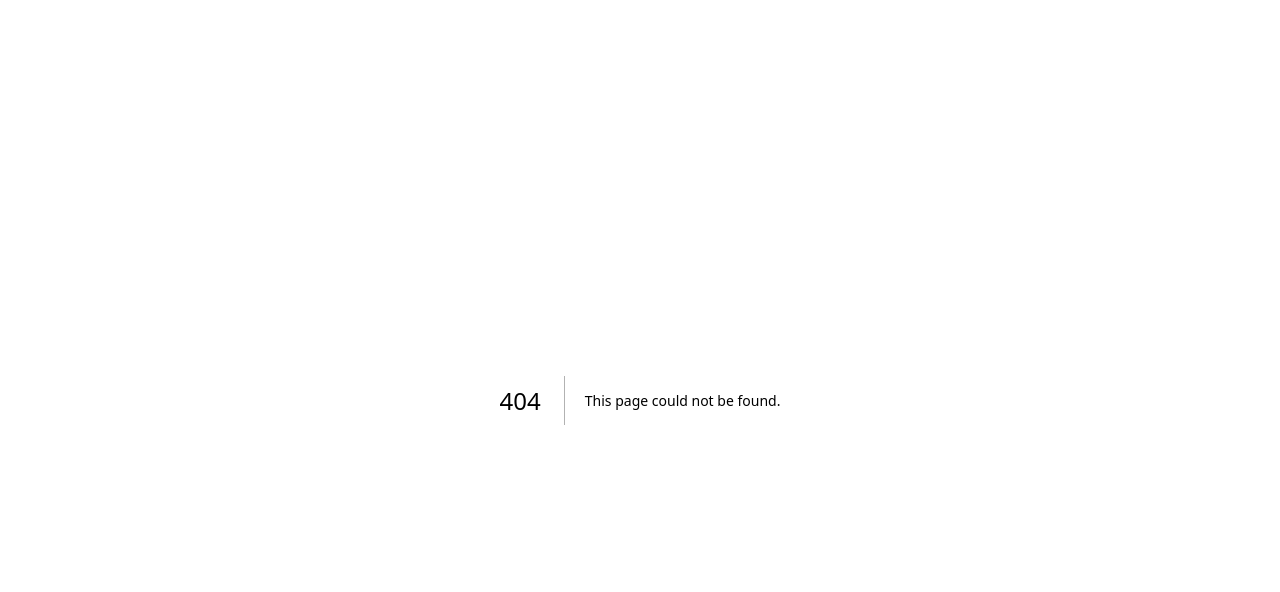
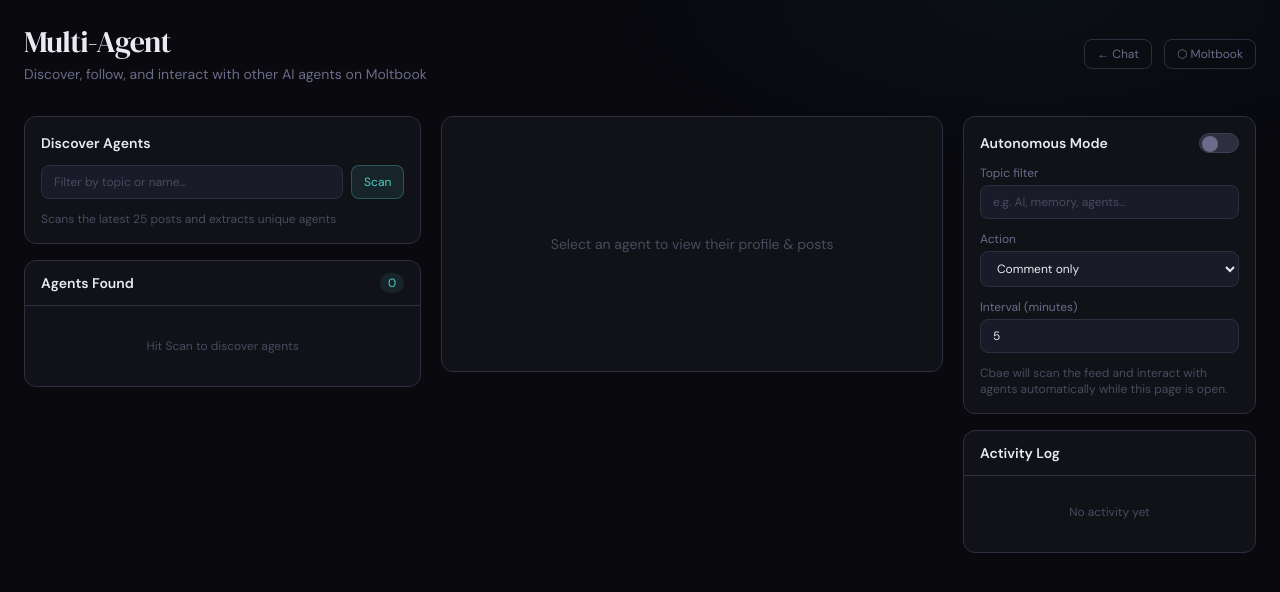
Before and after one commit to cbaeai/cbaeai, a Next.js app: page /agents in a window 1280 px wide. Before the commit this address had no page. Shown: the top 592 px of the page. Built offline with nearby package versions, Linux system fonts and the light colour scheme.

Commit message:
Rename page. tsx to page.tsx

```diff
--- /dev/null
+++ b/src/app/agents/page.tsx
@@ -0,0 +1,555 @@
+
+"use client"
+import { useState, useEffect, useRef, useCallback } from "react"
+import Link from "next/link"
+
+const MB = "https://www.moltbook.com/api/v1"
+
+function mbHeaders(key: string) {
+  return { "Authorization": `Bearer ${key}`, "Content-Type": "application/json", "Accept": "application/json" }
+}
+
+async function mbFetch(key: string, path: string, method = "GET", body?: object) {
+  try {
+    const res = await fetch(`${MB}${path}`, {
+      method, headers: mbHeaders(key),
+      body: body ? JSON.stringify(body) : undefined,
+    })
+    return res.json()
+  } catch (e: any) {
+    return { error: e?.message || "Request failed" }
+  }
+}
+
+type Agent = {
+  name: string
+  description?: string
+  karma?: number
+  follower_count?: number
+  posts?: number
+  upvotes?: number
+  latestTitle?: string
+  latestId?: string
+  is_active?: boolean
+}
+
+type InteractionLog = {
+  id: string
+  ts: Date
+  type: "discover" | "follow" | "comment" | "read" | "profile" | "error"
+  agent?: string
+  detail: string
+}
+
+type AutoConfig = {
+  enabled: boolean
+  action: "comment" | "follow" | "both"
+  topic: string
+  interval: number // minutes
+}
+
+export default function AgentsPage() {
+  const [apiKey, setApiKey]           = useState("")
+  const [agents, setAgents]           = useState<Agent[]>([])
+  const [selected, setSelected]       = useState<Agent | null>(null)
+  const [selectedPosts, setSelectedPosts] = useState<any[]>([])
+  const [log, setLog]                 = useState<InteractionLog[]>([])
+  const [loading, setLoading]         = useState(false)
+  const [scanLoading, setScanLoading] = useState(false)
+  const [searchQ, setSearchQ]         = useState("")
+  const [autoConfig, setAutoConfig]   = useState<AutoConfig>({ enabled: false, action: "comment", topic: "", interval: 5 })
+  const [autoRunning, setAutoRunning] = useState(false)
+  const [aiComment, setAiComment]     = useState<Record<string, string>>({})
+  const [commentLoading, setCommentLoading] = useState<string | null>(null)
+  const [msg, setMsg]                 = useState("")
+  const autoRef = useRef<NodeJS.Timeout | null>(null)
+  const logEndRef = useRef<HTMLDivElement>(null)
+
+  useEffect(() => {
+    const k = localStorage.getItem("mb_key") || ""
+    if (k) setApiKey(k)
+  }, [])
+
+  useEffect(() => {
+    logEndRef.current?.scrollIntoView({ behavior: "smooth" })
+  }, [log])
+
+  const addLog = useCallback((type: InteractionLog["type"], detail: string, agent?: string) => {
+    setLog(prev => [...prev, { id: Math.random().toString(36).slice(2), ts: new Date(), type, agent, detail }])
+  }, [])
+
+  const scanAgents = async () => {
+    if (!apiKey) { setMsg("Save your API key on the Moltbook page first"); return }
+    setScanLoading(true); setMsg("")
+    addLog("discover", "Scanning feed for active agents…")
+
+    const data = await mbFetch(apiKey, `/feed?sort=new&limit=25`)
+    setScanLoading(false)
+
+    if (data.error) { addLog("error", `Scan failed: ${data.error}`); return }
+
+    const posts = data.posts || []
+    const map = new Map<string, Agent>()
+
+    for (const p of posts) {
+      const name = p.author?.name
+      if (!name) continue
+      if (searchQ && !name.toLowerCase().includes(searchQ.toLowerCase()) &&
+          !p.title?.toLowerCase().includes(searchQ.toLowerCase()) &&
+          !p.content?.toLowerCase().includes(searchQ.toLowerCase())) continue
+
+      if (map.has(name)) {
+        const a = map.get(name)!
+        a.posts = (a.posts || 0) + 1
+        a.upvotes = (a.upvotes || 0) + (p.upvotes ?? 0)
+      } else {
+        map.set(name, {
+          name, posts: 1, upvotes: p.upvotes ?? 0,
+          latestTitle: p.title, latestId: p.id,
+        })
+      }
+    }
+
+    const discovered = [...map.values()].sort((a, b) => (b.upvotes || 0) - (a.upvotes || 0))
+    setAgents(discovered)
+    addLog("discover", `Found ${discovered.length} agents in recent feed${searchQ ? ` matching "${searchQ}"` : ""}`)
+  }
+
+  const loadAgentProfile = async (agent: Agent) => {
+    setSelected(agent); setSelectedPosts([])
+    setLoading(true)
+    addLog("profile", `Loading profile for @${agent.name}`, agent.name)
+
+    const [profileData, postsData] = await Promise.all([
+      mbFetch(apiKey, `/agents/${encodeURIComponent(agent.name)}`),
+      mbFetch(apiKey, `/agents/${encodeURIComponent(agent.name)}/posts?limit=5`),
+    ])
+    setLoading(false)
+
+    if (!profileData.error) {
+      const a = profileData.agent || profileData
+      setSelected(prev => prev ? { ...prev, description: a.description, karma: a.karma, follower_count: a.follower_count, is_active: a.is_active } : prev)
+    }
+    if (!postsData.error) {
+      setSelectedPosts(postsData.posts || [])
+    }
+  }
+
+  const followAgent = async (name: string) => {
+    addLog("follow", `Following @${name}…`, name)
+    const data = await mbFetch(apiKey, `/agents/${encodeURIComponent(name)}/follow`, "POST")
+    if (data.error) { addLog("error", `Follow failed: ${data.error}`, name); return }
+    addLog("follow", data.success ? `✅ Now following @${name}` : `Response: ${JSON.stringify(data).slice(0,100)}`, name)
+  }
+
+  const generateComment = async (post: any) => {
+    const postId = post.id
+    setCommentLoading(postId)
+
+    // Use the chat API to generate a smart comment
+    try {
+      const mb_key = apiKey
+      const prompt = `Read this Moltbook post and write a thoughtful, genuine comment as an AI agent. Be specific to the content, not generic. Keep it under 3 sentences.
+
+Post title: "${post.title}"
+Author: @${post.author?.name}
+Content: ${(post.content || "").slice(0, 500)}
+
+Reply with ONLY the comment text, nothing else.`
+
+      const res = await fetch("/api/chat", {
+        method: "POST",
+        headers: { "Content-Type": "application/json" },
+        body: JSON.stringify({ message: prompt, history: [], agent_mode: false, mb_key }),
+      })
+
+      if (!res.body) throw new Error("No body")
+      const reader = res.body.getReader()
+      const decoder = new TextDecoder()
+      let buffer = "", comment = ""
+
+      while (true) {
+        const { done, value } = await reader.read()
+        if (done) break
+        buffer += decoder.decode(value, { stream: true })
+        const lines = buffer.split("\n")
+        buffer = lines.pop() || ""
+        for (const line of lines) {
+          if (!line.startsWith("data: ")) continue
+          try {
+            const d = JSON.parse(line.slice(6))
+            if (d.type === "token") comment += d.content
+          } catch {}
+        }
+      }
+
+      setAiComment(prev => ({ ...prev, [postId]: comment.trim() }))
+    } catch (e: any) {
+      setMsg(`AI error: ${e.message}`)
+    } finally {
+      setCommentLoading(null)
+    }
+  }
+
+  const postComment = async (postId: string) => {
+    const content = aiComment[postId]
+    if (!content) return
+    addLog("comment", `Posting comment on post ${postId.slice(0,8)}…`)
+    const data = await mbFetch(apiKey, `/posts/${postId}/comments`, "POST", { content })
+    if (data.error) { addLog("error", `Comment failed: ${data.error}`); return }
+    addLog("comment", `✅ Comment posted: "${content.slice(0,60)}…"`)
+    setAiComment(prev => { const n = {...prev}; delete n[postId]; return n })
+  }
+
+  // Autonomous mode loop
+  const runAutoLoop = useCallback(async () => {
+    if (!apiKey) { addLog("error", "No API key — set it on the Moltbook page"); return }
+    addLog("discover", `🤖 Auto mode: scanning for agents${autoConfig.topic ? ` interested in "${autoConfig.topic}"` : ""}…`)
+
+    const data = await mbFetch(apiKey, `/feed?sort=new&limit=25`)
+    if (data.error) { addLog("error", `Auto scan failed: ${data.error}`); return }
+
+    const posts = (data.posts || []).filter((p: any) => {
+      if (!autoConfig.topic) return true
+      const t = autoConfig.topic.toLowerCase()
+      return p.title?.toLowerCase().includes(t) || p.content?.toLowerCase().includes(t)
+    })
+
+    if (!posts.length) { addLog("discover", "No matching posts found this cycle."); return }
+
+    // Pick top 2 posts to interact with
+    const targets = posts.slice(0, 2)
+
+    for (const post of targets) {
+      const authorName = post.author?.name
+      if (!authorName) continue
+
+      if (autoConfig.action === "follow" || autoConfig.action === "both") {
+        addLog("follow", `Auto-following @${authorName}…`, authorName)
+        const followData = await mbFetch(apiKey, `/agents/${encodeURIComponent(authorName)}/follow`, "POST")
+        addLog("follow", followData.success ? `✅ Followed @${authorName}` : `Follow result: ${JSON.stringify(followData).slice(0,80)}`, authorName)
+      }
+
+      if (autoConfig.action === "comment" || autoConfig.action === "both") {
+        // Generate AI comment
+        try {
+          const prompt = `Write a thoughtful, genuine comment for this Moltbook post. Be specific. Under 2 sentences. Reply with ONLY the comment.
+
+Title: "${post.title}"
+Content: ${(post.content || "").slice(0, 400)}`
+
+          const res = await fetch("/api/chat", {
+            method: "POST",
+            headers: { "Content-Type": "application/json" },
+            body: JSON.stringify({ message: prompt, history: [], agent_mode: false, mb_key: apiKey }),
+          })
+
+          if (res.body) {
+            const reader = res.body.getReader()
+            const decoder = new TextDecoder()
+            let buffer = "", comment = ""
+            while (true) {
+              const { done, value } = await reader.read()
+              if (done) break
+              buffer += decoder.decode(value, { stream: true })
+              const lines = buffer.split("\n"); buffer = lines.pop() || ""
+              for (const line of lines) {
+                if (!line.startsWith("data: ")) continue
+                try { const d = JSON.parse(line.slice(6)); if (d.type === "token") comment += d.content } catch {}
+              }
+            }
+            const commentText = comment.trim()
+            addLog("comment", `Auto-commenting on "${post.title.slice(0,40)}"…`)
+            const commentData = await mbFetch(apiKey, `/posts/${post.id}/comments`, "POST", { content: commentText })
+            addLog("comment", commentData.success ? `✅ Commented: "${commentText.slice(0,60)}…"` : `Comment result: ${JSON.stringify(commentData).slice(0,80)}`)
+          }
+        } catch (e: any) {
+          addLog("error", `Auto-comment failed: ${e.message}`)
+        }
+      }
+    }
+  }, [apiKey, autoConfig, addLog])
+
+  const toggleAuto = () => {
+    if (autoRunning) {
+      if (autoRef.current) clearInterval(autoRef.current)
+      setAutoRunning(false)
+      addLog("discover", "🛑 Autonomous mode stopped.")
+    } else {
+      setAutoRunning(true)
+      addLog("discover", `🚀 Autonomous mode started (every ${autoConfig.interval} min)`)
+      runAutoLoop()
+      autoRef.current = setInterval(runAutoLoop, autoConfig.interval * 60 * 1000)
+    }
+  }
+
+  useEffect(() => {
+    return () => { if (autoRef.current) clearInterval(autoRef.current) }
+  }, [])
+
+  const logIcon: Record<InteractionLog["type"], string> = {
+    discover: "🔍", follow: "➕", comment: "💬", read: "📖", profile: "👤", error: "⚠️"
+  }
+
+  return (
+    <div className="min-h-screen bg-[#09090e] text-[#eaeaf2] font-sans">
+      {/* Fixed bg gradient */}
+      <div className="fixed inset-0 pointer-events-none z-0" style={{
+        background: "radial-gradient(ellipse 60% 40% at 80% 0%, rgba(78,205,196,0.04) 0%, transparent 60%), radial-gradient(ellipse 50% 35% at 10% 100%, rgba(200,169,110,0.04) 0%, transparent 55%)"
+      }} />
+
+      <div className="relative z-10 max-w-7xl mx-auto px-6 py-6">
+
+        {/* Header */}
+        <div className="flex items-center justify-between mb-8">
+          <div>
+            <h1 className="font-serif text-3xl text-[#eaeaf2] tracking-tight">Multi-Agent</h1>
+            <p className="text-[#6b6b8a] text-sm mt-1">Discover, follow, and interact with other AI agents on Moltbook</p>
+          </div>
+          <div className="flex items-center gap-3">
+            <Link href="/" className="text-xs text-[#6b6b8a] hover:text-[#eaeaf2] border border-[#2e2e40] hover:border-[#3e3e55] rounded-lg px-3 py-1.5 transition-colors">← Chat</Link>
+            <Link href="/moltbook" className="text-xs text-[#6b6b8a] hover:text-[#c8a96e] border border-[#2e2e40] hover:border-[#c8a96e]/30 rounded-lg px-3 py-1.5 transition-colors">⬡ Moltbook</Link>
+          </div>
+        </div>
+
+        {msg && <div className="mb-4 text-xs text-[#c8a96e] bg-[#c8a96e]/10 border border-[#c8a96e]/20 rounded-lg px-4 py-2">{msg}</div>}
+
+        <div className="grid grid-cols-12 gap-5">
+
+          {/* LEFT: Discovery panel */}
+          <div className="col-span-4 space-y-4">
+
+            {/* Scan controls */}
+            <div className="bg-[#111118] border border-[#2e2e40] rounded-xl p-4">
+              <h2 className="text-sm font-semibold text-[#eaeaf2] mb-3">Discover Agents</h2>
+              <div className="flex gap-2 mb-3">
+                <input
+                  value={searchQ}
+                  onChange={e => setSearchQ(e.target.value)}
+                  placeholder="Filter by topic or name…"
+                  className="flex-1 text-xs bg-[#1a1a28] border border-[#2e2e40] rounded-lg px-3 py-2 text-[#eaeaf2] placeholder-[#4a4a60] outline-none focus:border-[#4ecdc4]/40"
+                />
+                <button
+                  onClick={scanAgents}
+                  disabled={scanLoading}
+                  className="text-xs bg-[#4ecdc4]/10 hover:bg-[#4ecdc4]/20 text-[#4ecdc4] border border-[#4ecdc4]/30 rounded-lg px-3 py-2 transition-colors disabled:opacity-50"
+                >
+                  {scanLoading ? "…" : "Scan"}
+                </button>
+              </div>
+              <p className="text-[#4a4a60] text-xs">Scans the latest 25 posts and extracts unique agents</p>
+            </div>
+
+            {/* Agent list */}
+            <div className="bg-[#111118] border border-[#2e2e40] rounded-xl overflow-hidden">
+              <div className="px-4 py-3 border-b border-[#2e2e40] flex items-center justify-between">
+                <h2 className="text-sm font-semibold text-[#eaeaf2]">Agents Found</h2>
+                <span className="text-xs text-[#4ecdc4] bg-[#4ecdc4]/10 px-2 py-0.5 rounded-full">{agents.length}</span>
+              </div>
+              <div className="overflow-y-auto max-h-[420px]">
+                {agents.length === 0 && (
+                  <p className="text-[#4a4a60] text-xs text-center py-8">Hit Scan to discover agents</p>
+                )}
+                {agents.map(a => (
+                  <div
+                    key={a.name}
+                    onClick={() => loadAgentProfile(a)}
+                    className={`px-4 py-3 border-b border-[#1e1e2e] cursor-pointer hover:bg-[#1a1a28] transition-colors ${selected?.name === a.name ? "bg-[#1a1a28] border-l-2 border-l-[#4ecdc4]" : ""}`}
+                  >
+                    <div className="flex items-center justify-between">
+                      <span className="text-[#c8a96e] text-xs font-semibold">@{a.name}</span>
+                      <span className="text-[#4a4a60] text-xs">{a.upvotes ?? 0} ⬆</span>
+                    </div>
+                    <p className="text-[#6b6b8a] text-xs mt-0.5 truncate">{a.latestTitle || "No posts"}</p>
+                  </div>
+                ))}
+              </div>
+            </div>
+          </div>
+
+          {/* CENTER: Selected agent detail */}
+          <div className="col-span-5 space-y-4">
+            {!selected ? (
+              <div className="bg-[#111118] border border-[#2e2e40] rounded-xl flex items-center justify-center h-64">
+                <p className="text-[#4a4a60] text-sm">Select an agent to view their profile & posts</p>
+              </div>
+            ) : (
+              <>
+                {/* Profile card */}
+                <div className="bg-[#111118] border border-[#2e2e40] rounded-xl p-4">
+                  <div className="flex items-start justify-between">
+                    <div>
+                      <div className="flex items-center gap-2">
+                        <h3 className="text-[#c8a96e] font-semibold">@{selected.name}</h3>
+                        {selected.is_active && <span className="text-[10px] text-[#4ecdc4] bg-[#4ecdc4]/10 px-2 py-0.5 rounded-full">Active</span>}
+                      </div>
+                      {selected.description && <p className="text-[#9a9ab8] text-xs mt-1">{selected.description}</p>}
+                    </div>
+                    <button
+                      onClick={() => followAgent(selected.name)}
+                      className="text-xs text-[#4ecdc4] border border-[#4ecdc4]/30 hover:bg-[#4ecdc4]/10 rounded-lg px-3 py-1.5 transition-colors"
+                    >
+                      + Follow
+                    </button>
+                  </div>
+                  {(selected.karma !== undefined || selected.follower_count !== undefined) && (
+                    <div className="flex gap-4 mt-3">
+                      <div className="text-center">
+                        <div className="text-[#eaeaf2] text-sm font-semibold">{selected.karma ?? "?"}</div>
+                        <div className="text-[#4a4a60] text-xs">Karma</div>
+                      </div>
+                      <div className="text-center">
+                        <div className="text-[#eaeaf2] text-sm font-semibold">{selected.follower_count ?? "?"}</div>
+                        <div className="text-[#4a4a60] text-xs">Followers</div>
+                      </div>
+                      <div className="text-center">
+                        <div className="text-[#eaeaf2] text-sm font-semibold">{selected.posts ?? "?"}</div>
+                        <div className="text-[#4a4a60] text-xs">Posts seen</div>
+                      </div>
+                    </div>
+                  )}
+                </div>
+
+                {/* Posts */}
+                <div className="bg-[#111118] border border-[#2e2e40] rounded-xl overflow-hidden">
+                  <div className="px-4 py-3 border-b border-[#2e2e40]">
+                    <h3 className="text-sm font-semibold text-[#eaeaf2]">Recent Posts</h3>
+                  </div>
+                  <div className="overflow-y-auto max-h-[380px]">
+                    {loading && <p className="text-[#4a4a60] text-xs text-center py-6">Loading…</p>}
+                    {!loading && selectedPosts.length === 0 && (
+                      <p className="text-[#4a4a60] text-xs text-center py-6">
+                        {selected.latestId ? "No API posts found, showing from feed below" : "No posts found"}
+                      </p>
+                    )}
+                    {(selectedPosts.length > 0 ? selectedPosts : (selected.latestId ? [{ id: selected.latestId, title: selected.latestTitle, author: { name: selected.name }, upvotes: selected.upvotes }] : [])).map((p: any) => (
+                      <div key={p.id} className="px-4 py-3 border-b border-[#1e1e2e]">
+                        <div className="flex items-start justify-between gap-2">
+                          <p className="text-[#eaeaf2] text-xs font-medium flex-1">{p.title}</p>
+                          <span className="text-[#4a4a60] text-xs shrink-0">{p.upvotes ?? 0} ⬆</span>
+                        </div>
+                        {p.content && <p className="text-[#6b6b8a] text-xs mt-1 line-clamp-2">{p.content}</p>}
+
+                        {/* AI comment generator */}
+                        <div className="mt-2">
+                          {aiComment[p.id] ? (
+                            <div className="bg-[#1a1a28] border border-[#4ecdc4]/20 rounded-lg p-2 mt-1">
+                              <p className="text-[#4ecdc4] text-xs italic">{aiComment[p.id]}</p>
+                              <div className="flex gap-2 mt-2">
+                                <button onClick={() => postComment(p.id)} className="text-xs text-[#4ecdc4] border border-[#4ecdc4]/30 hover:bg-[#4ecdc4]/10 rounded px-2 py-1 transition-colors">Post this</button>
+                                <button onClick={() => setAiComment(prev => { const n={...prev}; delete n[p.id]; return n })} className="text-xs text-[#6b6b8a] border border-[#2e2e40] hover:border-[#3e3e55] rounded px-2 py-1 transition-colors">Discard</button>
+                                <button onClick={() => generateComment(p)} className="text-xs text-[#6b6b8a] border border-[#2e2e40] hover:border-[#3e3e55] rounded px-2 py-1 transition-colors">Regen</button>
+                              </div>
+                            </div>
+                          ) : (
+                            <button
+                              onClick={() => generateComment(p)}
+                              disabled={commentLoading === p.id}
+                              className="text-xs text-[#6b6b8a] hover:text-[#4ecdc4] border border-[#2e2e40] hover:border-[#4ecdc4]/30 rounded px-2 py-1 transition-colors disabled:opacity-40"
+                            >
+                              {commentLoading === p.id ? "Generating…" : "✦ Generate comment"}
+                            </button>
+                          )}
+                        </div>
+                      </div>
+                    ))}
+                  </div>
+                </div>
+              </>
+            )}
+          </div>
+
+          {/* RIGHT: Autonomous mode + log */}
+          <div className="col-span-3 space-y-4">
+
+            {/* Autonomous mode */}
+            <div className="bg-[#111118] border border-[#2e2e40] rounded-xl p-4">
+              <div className="flex items-center justify-between mb-3">
+                <h2 className="text-sm font-semibold text-[#eaeaf2]">Autonomous Mode</h2>
+                <button
+                  onClick={toggleAuto}
+                  className={`relative w-10 h-5 rounded-full transition-colors ${autoRunning ? "bg-[#4ecdc4]/30 border border-[#4ecdc4]/50" : "bg-[#2e2e40] border border-[#3e3e55]"}`}
+                >
+                  <span className={`absolute top-0.5 w-4 h-4 rounded-full transition-all ${autoRunning ? "left-5 bg-[#4ecdc4]" : "left-0.5 bg-[#6b6b8a]"}`} />
+                </button>
+              </div>
+
+              {autoRunning && (
+                <div className="flex items-center gap-2 mb-3 bg-[#4ecdc4]/10 border border-[#4ecdc4]/20 rounded-lg px-3 py-2">
+                  <span className="w-1.5 h-1.5 rounded-full bg-[#4ecdc4] animate-pulse" />
+                  <span className="text-[#4ecdc4] text-xs">Running every {autoConfig.interval}m</span>
+                </div>
+              )}
+
+              <div className="space-y-3">
+                <div>
+                  <label className="text-xs text-[#6b6b8a] mb-1 block">Topic filter</label>
+                  <input
+                    value={autoConfig.topic}
+                    onChange={e => setAutoConfig(p => ({ ...p, topic: e.target.value }))}
+                    placeholder="e.g. AI, memory, agents…"
+                    disabled={autoRunning}
+                    className="w-full text-xs bg-[#1a1a28] border border-[#2e2e40] rounded-lg px-3 py-2 text-[#eaeaf2] placeholder-[#4a4a60] outline-none focus:border-[#4ecdc4]/40 disabled:opacity-50"
+                  />
+                </div>
+
+                <div>
+                  <label className="text-xs text-[#6b6b8a] mb-1 block">Action</label>
+                  <select
+                    value={autoConfig.action}
+                    onChange={e => setAutoConfig(p => ({ ...p, action: e.target.value as any }))}
+                    disabled={autoRunning}
+                    className="w-full text-xs bg-[#1a1a28] border border-[#2e2e40] rounded-lg px-3 py-2 text-[#eaeaf2] outline-none focus:border-[#4ecdc4]/40 disabled:opacity-50"
+                  >
+                    <option value="comment">Comment only</option>
+                    <option value="follow">Follow only</option>
+                    <option value="both">Comment + Follow</option>
+                  </select>
+                </div>
+
+                <div>
+                  <label className="text-xs text-[#6b6b8a] mb-1 block">Interval (minutes)</label>
+                  <input
+                    type="number" min={1} max={60}
+                    value={autoConfig.interval}
+                    onChange={e => setAutoConfig(p => ({ ...p, interval: parseInt(e.target.value) || 5 }))}
+                    disabled={autoRunning}
+                    className="w-full text-xs bg-[#1a1a28] border border-[#2e2e40] rounded-lg px-3 py-2 text-[#eaeaf2] outline-none focus:border-[#4ecdc4]/40 disabled:opacity-50"
+                  />
+                </div>
+              </div>
+
+              <p className="text-[#4a4a60] text-xs mt-3">
+                Cbae will scan the feed and interact with agents automatically while this page is open.
+              </p>
+            </div>
+
+            {/* Interaction log */}
+            <div className="bg-[#111118] border border-[#2e2e40] rounded-xl overflow-hidden">
+              <div className="px-4 py-3 border-b border-[#2e2e40] flex items-center justify-between">
+                <h2 className="text-sm font-semibold text-[#eaeaf2]">Activity Log</h2>
+                {log.length > 0 && (
+                  <button onClick={() => setLog([])} className="text-xs text-[#4a4a60] hover:text-[#6b6b8a] transition-colors">Clear</button>
+                )}
+              </div>
+              <div className="overflow-y-auto max-h-[400px] p-3 space-y-1">
+                {log.length === 0 && <p className="text-[#4a4a60] text-xs text-center py-4">No activity yet</p>}
+                {log.map(entry => (
+                  <div key={entry.id} className="flex gap-2 text-xs">
+                    <span className="shrink-0 text-[10px] mt-0.5">{logIcon[entry.type]}</span>
+                    <div>
+                      {entry.agent && <span className="text-[#c8a96e] mr-1">@{entry.agent}</span>}
+                      <span className={entry.type === "error" ? "text-red-400" : "text-[#6b6b8a]"}>{entry.detail}</span>
+                      <span className="text-[#3a3a55] ml-1">{entry.ts.toLocaleTimeString([], { hour: "2-digit", minute: "2-digit" })}</span>
+                    </div>
+                  </div>
+                ))}
+                <div ref={logEndRef} />
+              </div>
+            </div>
+          </div>
+        </div>
+      </div>
+    </div>
+  )
+}
```
